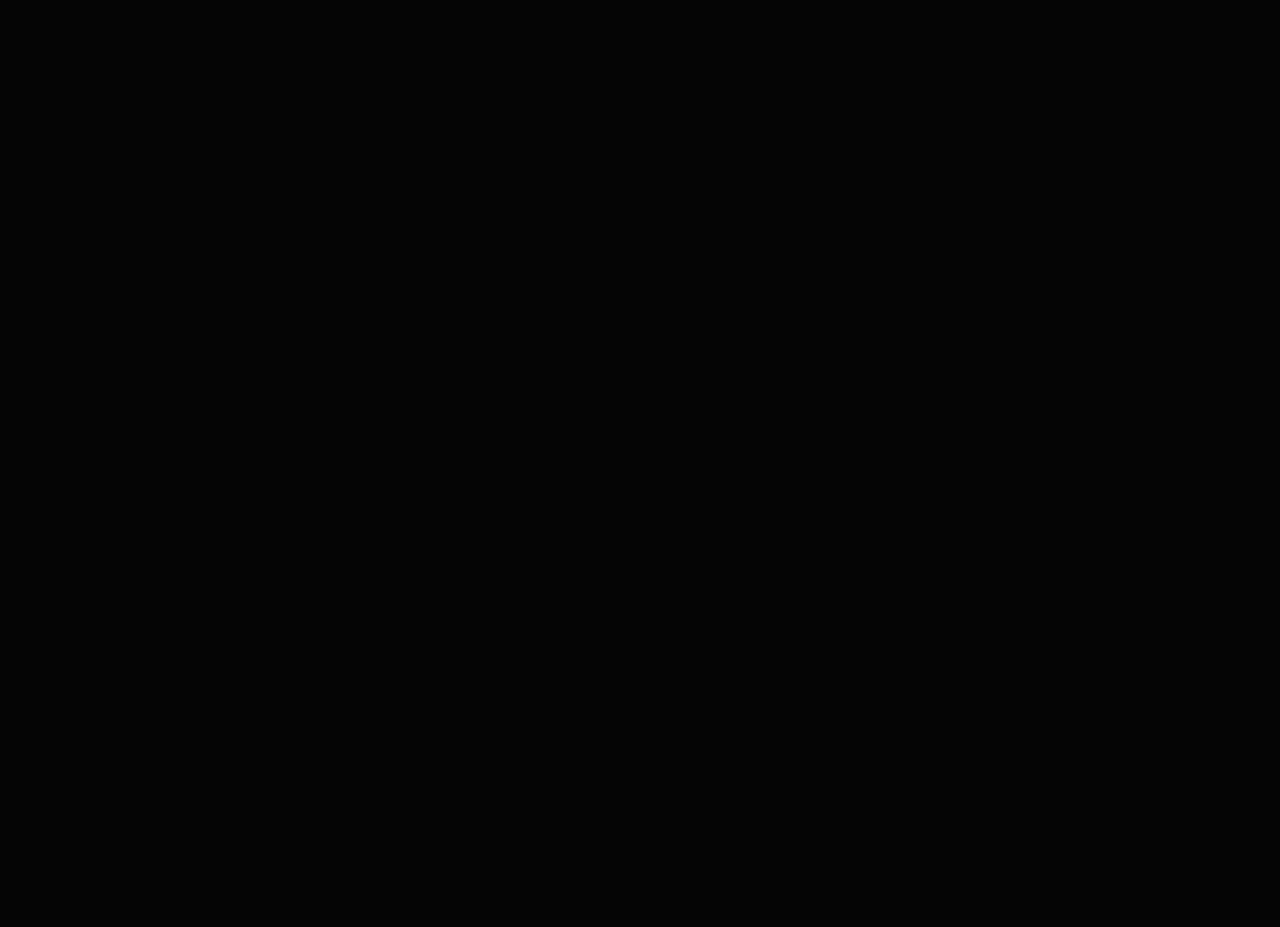
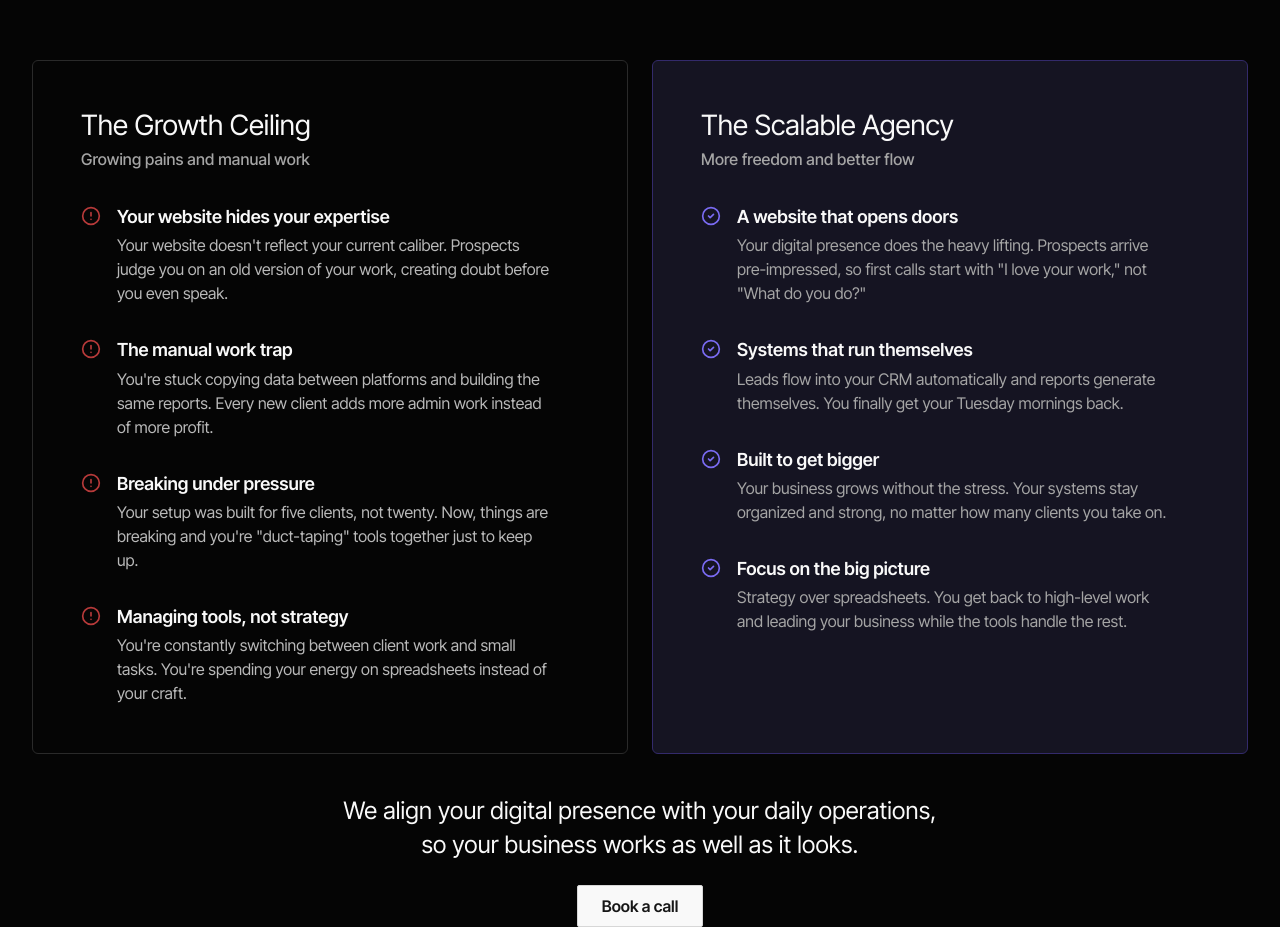
Before and after one commit to tasmim-io/tasmim-website, a Next.js app: page / in a window 1280 px wide. Shown: the part 3662-4589 px from the top of the page. Before the commit the page ends 3393 px from the top, so only its background shows below. Built offline with nearby package versions, Linux system fonts and the light colour scheme.

Commit message:
feat: added problem section

```diff
--- a/app/globals.scss
+++ b/app/globals.scss
@@ -5,6 +5,7 @@ body {
   position: relative;
   max-width: 100vw;
   overflow-x: hidden;
+  scroll-behavior: smooth;
 }
 
 body {
--- a/app/page.tsx
+++ b/app/page.tsx
@@ -1,11 +1,13 @@
 import { Hero } from "@/components/hero/Hero";
 import { Work } from "@/components/work/Work";
+import { Problem } from "@/components/problem/Problem";
 
 export default function Home() {
   return (
     <div className="container">
       <Hero />
       <Work />
+      <Problem />
     </div>
   );
 }
--- a/components/button/Button.module.scss
+++ b/components/button/Button.module.scss
@@ -66,9 +66,8 @@
   }
 }
 
-// Hero buttons - larger font size and better padding
-.heroCta,
-.heroButton {
+// Large size variant
+.lg {
   @include typography("button-md");
   padding: space(3) space(6);
 }
--- a/components/button/Button.tsx
+++ b/components/button/Button.tsx
@@ -6,6 +6,7 @@ interface ButtonProps {
   children: ReactNode;
   href: string;
   variant?: "primary" | "secondary" | "outline";
+  size?: "sm" | "lg";
   external?: boolean;
   onClick?: () => void;
   className?: string;
@@ -15,16 +16,18 @@ export const Button = ({
   children,
   href,
   variant = "primary",
+  size = "sm",
   external = false,
   onClick,
   className = "",
 }: ButtonProps) => {
   const text = typeof children === "string" ? children : "";
+  const sizeClass = size === "lg" ? styles.lg : "";
 
   return (
     <Link
       href={href}
-      className={`${styles.button} ${styles[variant]} ${className}`}
+      className={`${styles.button} ${styles[variant]} ${sizeClass} ${className}`.trim()}
       onClick={onClick}
       target={external ? "_blank" : undefined}
       rel={external ? "noopener noreferrer" : undefined}
--- a/components/hero/Hero.tsx
+++ b/components/hero/Hero.tsx
@@ -5,7 +5,6 @@ import { StatCard } from "../stat-card/StatCard";
 import { BOOK_A_CALL_HREF } from "../../lib/links";
 import { Users, Check, Clock } from "lucide-react";
 import styles from "./Hero.module.scss";
-import buttonStyles from "../button/Button.module.scss";
 import HeroDashboard from "./HeroDashboard";
 
 export const Hero = () => {
@@ -21,15 +20,10 @@ export const Hero = () => {
           For agencies and experts who value calm operations as much as strong first impressions.
         </p>
         <div className={styles.buttonGroup}>
-          <Button
-            href={BOOK_A_CALL_HREF}
-            external
-            variant="secondary"
-            className={buttonStyles.heroCta}
-          >
+          <Button href={BOOK_A_CALL_HREF} external variant="secondary" size="lg">
             Book a call
           </Button>
-          <Button href="#services" variant="outline" className={buttonStyles.heroButton}>
+          <Button href="#services" variant="outline" size="lg">
             View Services
           </Button>
         </div>
--- /dev/null
+++ b/components/problem/Problem.module.scss
@@ -0,0 +1,159 @@
+@use "../../sass/index" as *;
+
+.section {
+  width: 100%;
+}
+
+.heading {
+  @include responsive-typography("heading-section");
+  color: color("text-inverse");
+  max-width: 580px;
+  margin-bottom: space(16);
+
+  @include respond-below("tablet") {
+    margin-bottom: space(10);
+  }
+
+  @include respond-below("mobile") {
+    margin-bottom: space(8);
+  }
+}
+
+.grid {
+  display: grid;
+  grid-template-columns: 1fr;
+  gap: space(6);
+
+  @include respond-to("tablet") {
+    grid-template-columns: 1fr 1fr;
+    gap: space(6);
+  }
+}
+
+.card {
+  display: flex;
+  flex-direction: column;
+  padding: space(8);
+  border-radius: radius("lg");
+  height: 100%;
+
+  @include respond-to("tablet") {
+    padding: space(10);
+  }
+
+  @include respond-to("desktop") {
+    padding: space(12);
+  }
+}
+
+.cardHeader {
+  margin-bottom: space(6);
+
+  @include respond-to("tablet") {
+    margin-bottom: space(8);
+  }
+
+  h3 {
+    @include responsive-typography("heading-block");
+    font-weight: 600;
+    color: color("text-inverse");
+    margin-bottom: space(1);
+  }
+
+  p {
+    @include typography("body");
+    color: color("text-tertiary");
+  }
+}
+
+.list {
+  display: flex;
+  flex-direction: column;
+  gap: space(6);
+
+  @include respond-to("tablet") {
+    gap: space(8);
+  }
+}
+
+.listItem {
+  display: flex;
+  align-items: flex-start;
+  gap: space(3);
+
+  @include respond-to("tablet") {
+    gap: space(4);
+  }
+}
+
+.iconWrapper {
+  flex-shrink: 0;
+  margin-top: 2px;
+
+  svg {
+    width: 20px;
+    height: 20px;
+  }
+}
+
+.itemContent {
+  max-width: 440px;
+
+  @include respond-below("tablet") {
+    max-width: 100%;
+  }
+
+  h4 {
+    @include responsive-typography("list-item-title");
+    color: color("text-inverse");
+    margin-bottom: space(1);
+  }
+
+  p {
+    @include responsive-typography("list-item-description");
+    color: color("text-quaternary");
+  }
+}
+
+// Specific styles for Growth Ceiling (Left)
+.growthCard {
+  border: 1px solid color("border-darker");
+  background: transparent;
+
+  .iconWrapper {
+    color: color("feedback-error");
+  }
+}
+
+// Specific styles for Scalable Agency (Right)
+.scalableCard {
+  background-color: #151422;
+  border: 1px solid color("accent-deep");
+
+  .iconWrapper {
+    color: color("accent-soft");
+  }
+
+  .itemContent p {
+    color: color("text-tertiary");
+  }
+}
+
+.ctaContainer {
+  margin-top: space(10);
+  display: flex;
+  flex-direction: column;
+  align-items: center;
+  text-align: center;
+  gap: space(6);
+
+  @include respond-below("tablet") {
+    margin-top: space(8);
+  }
+
+  p {
+    @include typography("body-large");
+    color: color("text-inverse");
+    max-width: 600px;
+  }
+}
--- /dev/null
+++ b/components/problem/Problem.tsx
@@ -0,0 +1,76 @@
+import styles from "./Problem.module.scss";
+import { AlertCircle, CheckCircle2, type LucideIcon } from "lucide-react";
+import { Button } from "@/components/button/Button";
+import problemData from "../../data/problem.json";
+
+const iconMap: Record<string, LucideIcon> = {
+  AlertCircle,
+  CheckCircle2,
+};
+
+type ButtonVariant = "primary" | "secondary" | "outline";
+
+export const Problem = () => {
+  const { heading, cards, cta } = problemData;
+  const ProblemIcon = iconMap[cards.growthCeiling.icon];
+  const SolutionIcon = iconMap[cards.scalableAgency.icon];
+
+  return (
+    <section className={styles.section}>
+      <h2 className={styles.heading}>{heading}</h2>
+
+      <div className={styles.grid}>
+        <div className={`${styles.card} ${styles.growthCard}`}>
+          <div className={styles.cardHeader}>
+            <h3>{cards.growthCeiling.title}</h3>
+            <p>{cards.growthCeiling.subtitle}</p>
+          </div>
+          <div className={styles.list}>
+            {cards.growthCeiling.items.map((item, index) => (
+              <div key={index} className={styles.listItem}>
+                <div className={styles.iconWrapper}>
+                  {ProblemIcon && <ProblemIcon />}
+                </div>
+                <div className={styles.itemContent}>
+                  <h4>{item.title}</h4>
+                  <p>{item.description}</p>
+                </div>
+              </div>
+            ))}
+          </div>
+        </div>
+
+        <div className={`${styles.card} ${styles.scalableCard}`}>
+          <div className={styles.cardHeader}>
+            <h3>{cards.scalableAgency.title}</h3>
+            <p>{cards.scalableAgency.subtitle}</p>
+          </div>
+          <div className={styles.list}>
+            {cards.scalableAgency.items.map((item, index) => (
+              <div key={index} className={styles.listItem}>
+                <div className={styles.iconWrapper}>
+                  {SolutionIcon && <SolutionIcon />}
+                </div>
+                <div className={styles.itemContent}>
+                  <h4>{item.title}</h4>
+                  <p>{item.description}</p>
+                </div>
+              </div>
+            ))}
+          </div>
+        </div>
+      </div>
+
+      <div className={styles.ctaContainer}>
+        <p>{cta.text}</p>
+        <Button
+          href={cta.button.href}
+          variant={cta.button.variant as ButtonVariant}
+          size="lg"
+        >
+          {cta.button.text}
+        </Button>
+      </div>
+    </section>
+  );
+};
--- /dev/null
+++ b/data/problem.json
@@ -0,0 +1,59 @@
+{
+  "heading": "Your expertise outgrew your infrastructure",
+  "cards": {
+    "growthCeiling": {
+      "title": "The Growth Ceiling",
+      "subtitle": "Growing pains and manual work",
+      "icon": "AlertCircle",
+      "items": [
+        {
+          "title": "Your website hides your expertise",
+          "description": "Your website doesn't reflect your current caliber. Prospects judge you on an old version of your work, creating doubt before you even speak."
+        },
+        {
+          "title": "The manual work trap",
+          "description": "You're stuck copying data between platforms and building the same reports. Every new client adds more admin work instead of more profit."
+        },
+        {
+          "title": "Breaking under pressure",
+          "description": "Your setup was built for five clients, not twenty. Now, things are breaking and you're \"duct-taping\" tools together just to keep up."
+        },
+        {
+          "title": "Managing tools, not strategy",
+          "description": "You're constantly switching between client work and small tasks. You're spending your energy on spreadsheets instead of your craft."
+        }
+      ]
+    },
+    "scalableAgency": {
+      "title": "The Scalable Agency",
+      "subtitle": "More freedom and better flow",
+      "icon": "CheckCircle2",
+      "items": [
+        {
+          "title": "A website that opens doors",
+          "description": "Your digital presence does the heavy lifting. Prospects arrive pre-impressed, so first calls start with \"I love your work,\" not \"What do you do?\""
+        },
+        {
+          "title": "Systems that run themselves",
+          "description": "Leads flow into your CRM automatically and reports generate themselves. You finally get your Tuesday mornings back."
+        },
+        {
+          "title": "Built to get bigger",
+          "description": "Your business grows without the stress. Your systems stay organized and strong, no matter how many clients you take on."
+        },
+        {
+          "title": "Focus on the big picture",
+          "description": "Strategy over spreadsheets. You get back to high-level work and leading your business while the tools handle the rest."
+        }
+      ]
+    }
+  },
+  "cta": {
+    "text": "We align your digital presence with your daily operations, so your business works as well as it looks.",
+    "button": {
+      "text": "Book a call",
+      "href": "/contact",
+      "variant": "secondary"
+    }
+  }
+}
--- a/sass/_typography.scss
+++ b/sass/_typography.scss
@@ -60,7 +60,7 @@ $typography-scale: (
       "line-height": 1.1,
     ),
     "mobile": (
-      "font-size": 32px,
+      "font-size": 36px,
       "font-weight": 600,
       "letter-spacing": -0.28px,
       "line-height": 1.1,
@@ -98,7 +98,7 @@ $typography-scale: (
       "line-height": 1.2,
     ),
     "mobile": (
-      "font-size": 22px,
+      "font-size": 24px,
       "font-weight": 400,
       "line-height": 1.2,
     ),
@@ -228,6 +228,40 @@ $typography-scale: (
     "font-size": 13px,
     "font-weight": 500,
     "line-height": 1,
+  ),
+  "list-item-title": (
+    "desktop": (
+      "font-size": 18px,
+      "font-weight": 600,
+      "line-height": 1.4,
+    ),
+    "tablet": (
+      "font-size": 16px,
+      "font-weight": 600,
+      "line-height": 1.4,
+    ),
+    "mobile": (
+      "font-size": 16px,
+      "font-weight": 600,
+      "line-height": 1.4,
+    ),
+  ),
+  "list-item-description": (
+    "desktop": (
+      "font-size": 16px,
+      "font-weight": 400,
+      "line-height": 1.5,
+    ),
+    "tablet": (
+      "font-size": 16px,
+      "font-weight": 400,
+      "line-height": 1.5,
+    ),
+    "mobile": (
+      "font-size": 16px,
+      "font-weight": 400,
+      "line-height": 1.5,
+    ),
   ),
 );
 
```
